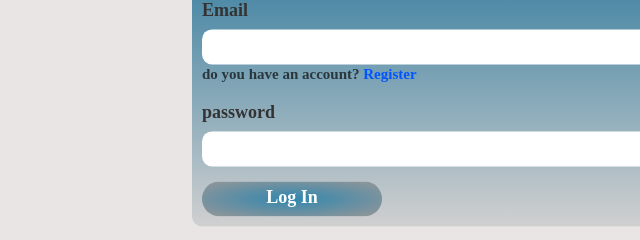
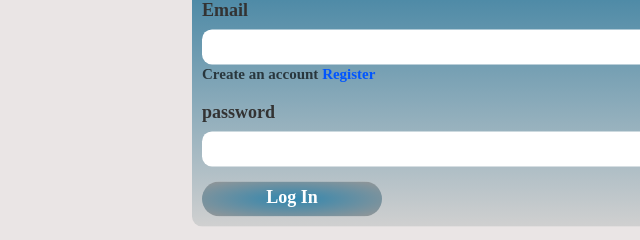
Before and after one commit to Mof4thy/E-commerce-electronics, a plain HTML site: page login.html in a window 1280 px wide. Shown: the part 257-497 px from the top of the page, 0-640 px from the left. Drawn offline with nearby package versions, Linux system fonts and the light colour scheme.

Commit message:
update login

```diff
--- a/login.html
+++ b/login.html
@@ -45,7 +45,7 @@
                 <div class="emai_row">
                     <label for="email">Email</label>
                     <input type="email" id="email">
-                    <span> do you have an account? <a href="Register.html"> Register    </a></span>
+                    <span> Create an account <a href="Register.html"> Register    </a></span>
                 </div>
 
 
```
Also changed, not shown: Register.html (+1 -1 lines).
